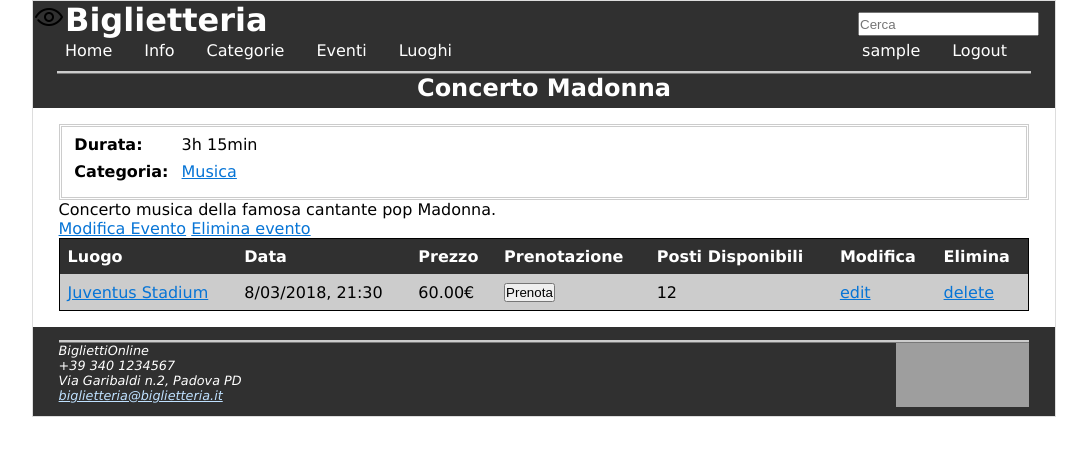
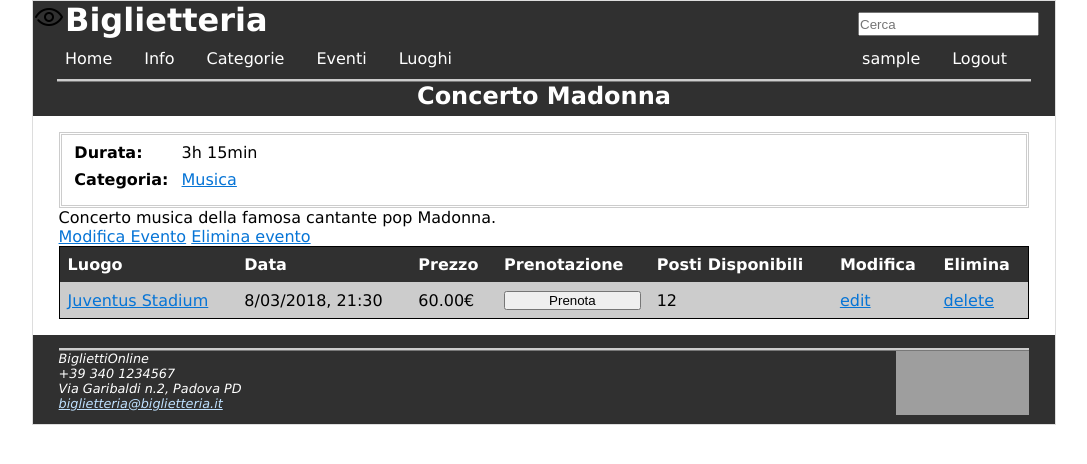
Before and after one commit to CristianMaschio/Progetto-TecWeb, a PHP site: page /evento_scheda.php?evt_id=8 in a window 1280 px wide. Shown: the top 464 px of the page, without its empty margins (96-1183 px from the left). Run offline with PHP 8.4, Linux system fonts and the light colour scheme; the visitor is signed in with stand-in values (Sample User, id 1); data comes from the database, SQL or seed files in the repository; grey boxes are pictures that could not be loaded.

Commit message:
aggiunte classi per form a  singolo componente (quelle di prenotazione per esempio), cambiatele pure se non vi piacciono

```diff
--- a/php/css/screen.css
+++ b/php/css/screen.css
@@ -9,7 +9,7 @@ header {
     background-color: #303030;
     color: white;
     width:100%;
-    height: 2.5em;
+    height: 3em;
 }
 
 nav {
@@ -441,6 +441,16 @@ o <label><textarea>, ecc...*/
 	float: right;
 }
 
+.singleFieldForm {
+    width: 100%;
+    height: 100%;
+}
+
+.singleFieldForm .singleButton{
+    width: 100%;
+    height: 100%;
+}
+
 /*--------------------------------------
 FINE css per la modifica e
 la creazione di un evento
--- a/php/php/config.php
+++ b/php/php/config.php
@@ -352,10 +352,10 @@ function area_riservata($allow_admin_luogo=false,$id_luogo=NULL){
 function print_form_prenotazione($id_spettacolo,$id_user,$posti_disponibili,$nome_spettacolo){
   if($posti_disponibili>0)
   echo"<td>
-  <form method=\"POST\" action=\"prenota.php\" onsubmit=\"return confirm('Confermi di voler prenotare un biglietto per $nome_spettacolo?');\" >
+  <form method=\"POST\" class=\"singleFieldForm\" action=\"prenota.php\" onsubmit=\"return confirm('Confermi di voler prenotare un biglietto per $nome_spettacolo?');\" >
     <input type=\"hidden\" name=\"spettacolo_b\" value=\"".$id_spettacolo."\">
     <input type=\"hidden\" name=\"user_b\" value=\"".$id_user."\">
-    <input type=\"submit\" value=\"Prenota\">
+    <input type=\"submit\" value=\"Prenota\" class=\"singleButton\" >
   </form>
   </td>";
   else
```
